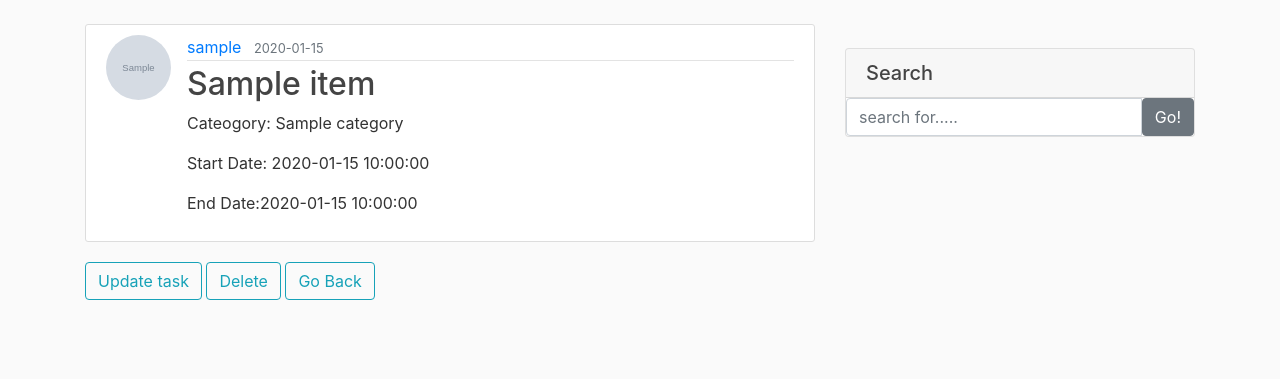
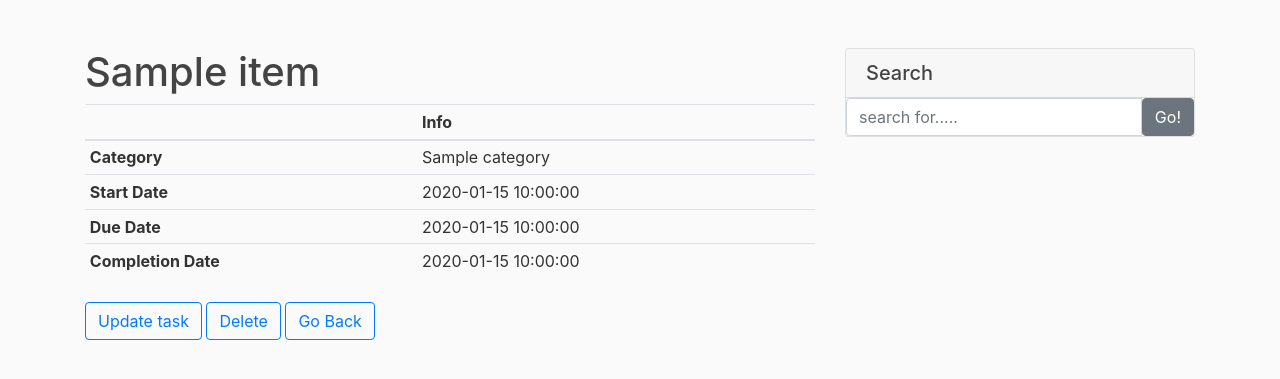
Before and after one commit to Samantha-Kwok/Flask_Website_Productivly, a Python web app: template templates/your_task_content.html in a window 1280 px wide. Shown: the part 56-435 px from the top of the page. Run offline with Jinja, Linux system fonts and the light colour scheme; the template is opened without the code that fills it: most values are stand-ins (such as "Sample title", 1, 10 or a date in 2020); grey boxes marked "Sample" are stand-in pictures; some libraries are stand-ins or nearby versions.

Commit message:
Update your_task_content.html

```diff
--- a/templates/your_task_content.html
+++ b/templates/your_task_content.html
@@ -1,26 +1,45 @@
 {% extends "layout.html" %}
 {% block content %}
-        <div>
-            <article class="media content-section">
-                <img class="rounded-circle article-img" src="{{ url_for('static', filename='profile_pics/' + task.owner.image_file) }}">
-                <div class="media-body">
-                    <div class="article-metadata">
-                        <a class="mr-2" href="#">{{ task.owner.username }}</a>
-                        <small class="text-muted">{{ task.date_created.strftime('%Y-%m-%d') }}</small>
-                    </div>
-                    <h2 class="article-title">{{ task.item }}</h2>
-                    <p class="article-content">Cateogory: {{ task.category }}</p>
-                    <p class="article-content">Start Date: {{ task.start_date }}</p>
-                    <p class="article-content">End Date:{{ task.end_date }}</p>
-                </div>
-                </article>
-        </div>
-        <div>
-            <a href="{{url_for('tasks.update_task', task_id=task.id)}}" class="btn btn-outline-info" role="button" aria-pressed="true">Update task</a>
-            <button type="button" class="btn btn-outline-info" data-toggle="modal" data-target="#deleteModal">Delete</button>
-            <a href="{{url_for('tasks.todo')}}" role="Button" aria-diabled="True" class="btn btn-outline-info">Go Back</a>
-        </div>
-         <!-- Modal -->
+    <div class="card-mb-4">
+        <h1 class="mt-4">{{task.item}}</h1>
+        <table class="table table-borderless mb-4 table-sm" style="max-width: 750px;">
+            <thead>
+                <tr>
+                <th scope="col"></th>
+                <th scope="col">Info</th>
+                </tr>
+            </thead>
+            <tbody>
+                <tr>
+                <th scope="row">Category</th>
+                <td>{{task.category}}</td>
+                </tr>
+                <tr>
+                <th scope="row">Start Date</th>
+                <td>{{task.start_date}}</td>
+                </tr>
+                <tr>
+                <th scope="row">Due Date</th>
+                <td>{{task.end_date}}</td>
+                </tr>
+                <tr>
+                <th scope="row">Completion Date</th>
+                <td>{{task.actual_completion_date}}</td>
+                </tr>
+                </tbody>
+        </table>
+    </div>
+        {% if task.complete ==True %}
+        <button type="button" class="btn btn-outline-primary" data-toggle="modal" data-target="#deleteModal">Delete</button>
+        <a href="{{url_for('tasks.todo')}}" role="Button" aria-diabled="True" class="btn btn-outline-primary">Go Back</a>
+        {% else %}
+        <a href="{{url_for('tasks.update_task', task_id=task.id)}}" class="btn btn-outline-primary" role="button" aria-pressed="true">Update task</a>
+        <button type="button" class="btn btn-outline-primary" data-toggle="modal" data-target="#deleteModal">Delete</button>
+        <a href="{{url_for('tasks.todo')}}" role="Button" aria-diabled="True" class="btn btn-outline-primary">Go Back</a>
+        {% endif %}
+    <div>
+    </div>
+        <!-- Modal -->
     <div class="modal fade" id="deleteModal" tabindex="-1" role="dialog" aria-labelledby="deleteModalLabel" aria-hidden="true">
         <div class="modal-dialog" role="document">
         <div class="modal-content">
```
